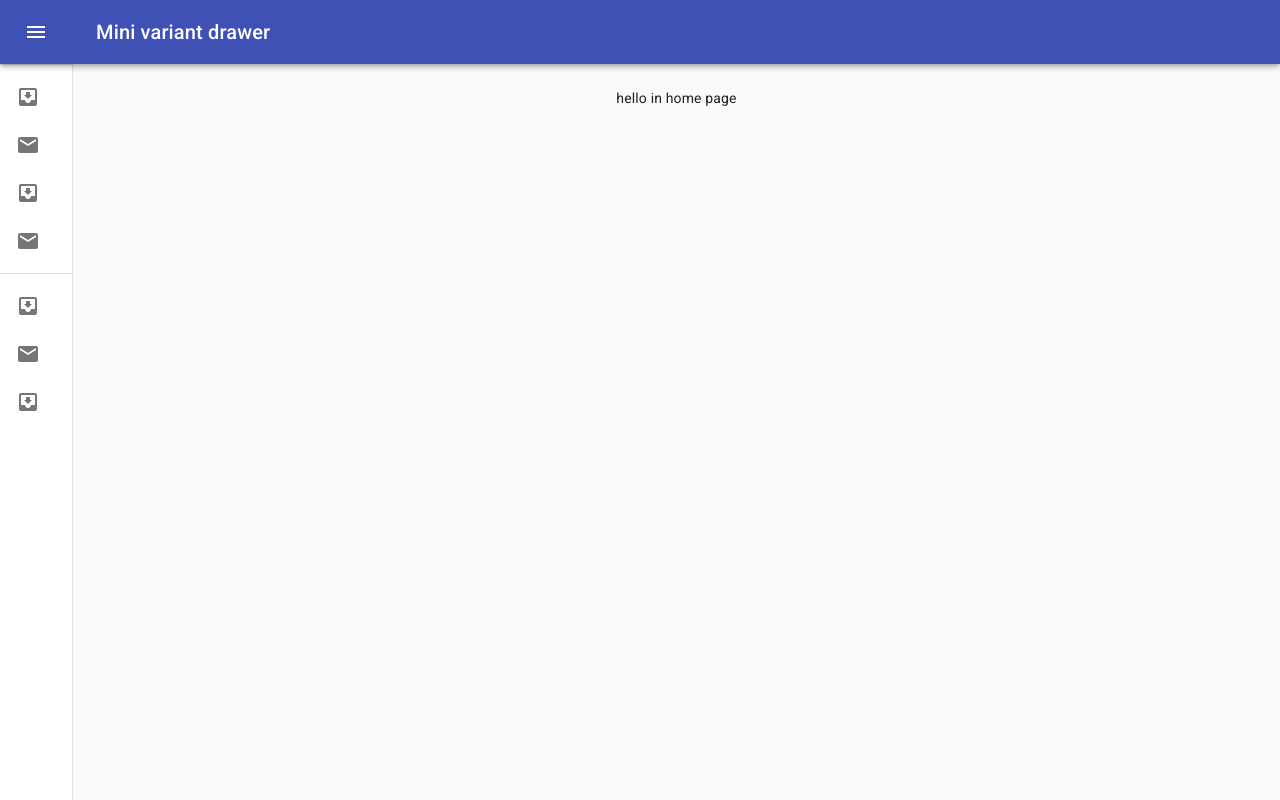
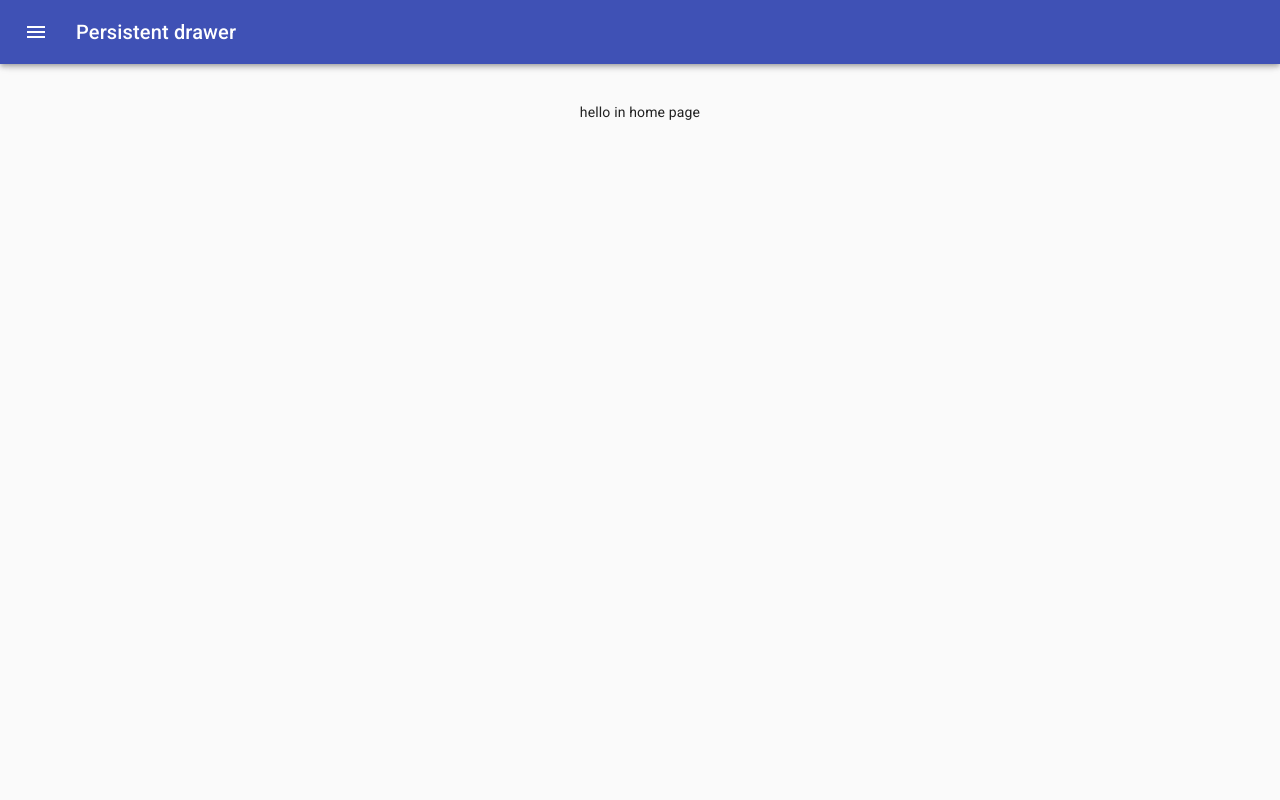
Before and after one commit to shubhamAyodhyavasi/sky9, a React (Create React App) app: page / in a window 1280 px wide. Built offline with nearby package versions, Linux system fonts and the light colour scheme; what redux-state-sync would draw is missing.

Commit message:
remove files

```diff
--- a/src/view/element/Layout/Layout.js
+++ b/src/view/element/Layout/Layout.js
@@ -2,10 +2,10 @@ import React from 'react';
 import clsx from 'clsx';
 import { makeStyles, useTheme } from '@material-ui/core/styles';
 import Drawer from '@material-ui/core/Drawer';
+import CssBaseline from '@material-ui/core/CssBaseline';
 import AppBar from '@material-ui/core/AppBar';
 import Toolbar from '@material-ui/core/Toolbar';
 import List from '@material-ui/core/List';
-import CssBaseline from '@material-ui/core/CssBaseline';
 import Typography from '@material-ui/core/Typography';
 import Divider from '@material-ui/core/Divider';
 import IconButton from '@material-ui/core/IconButton';
@@ -25,22 +25,21 @@ const useStyles = makeStyles((theme) => ({
     display: 'flex',
   },
   appBar: {
-    zIndex: theme.zIndex.drawer + 1,
-    transition: theme.transitions.create(['width', 'margin'], {
+    transition: theme.transitions.create(['margin', 'width'], {
       easing: theme.transitions.easing.sharp,
       duration: theme.transitions.duration.leavingScreen,
     }),
   },
   appBarShift: {
+    width: `calc(100% - ${drawerWidth}px)`,
     marginLeft: drawerWidth,
-    width: `calc(100% - ${drawerWidth}px)`,
-    transition: theme.transitions.create(['width', 'margin'], {
-      easing: theme.transitions.easing.sharp,
+    transition: theme.transitions.create(['margin', 'width'], {
+      easing: theme.transitions.easing.easeOut,
       duration: theme.transitions.duration.enteringScreen,
     }),
   },
   menuButton: {
-    marginRight: 36,
+    marginRight: theme.spacing(2),
   },
   hide: {
     display: 'none',
@@ -48,38 +47,33 @@ const useStyles = makeStyles((theme) => ({
   drawer: {
     width: drawerWidth,
     flexShrink: 0,
-    whiteSpace: 'nowrap',
   },
-  drawerOpen: {
+  drawerPaper: {
     width: drawerWidth,
-    transition: theme.transitions.create('width', {
-      easing: theme.transitions.easing.sharp,
-      duration: theme.transitions.duration.enteringScreen,
-    }),
   },
-  drawerClose: {
-    transition: theme.transitions.create('width', {
-      easing: theme.transitions.easing.sharp,
-      duration: theme.transitions.duration.leavingScreen,
-    }),
-    overflowX: 'hidden',
-    width: theme.spacing(7) + 1,
-    [theme.breakpoints.up('sm')]: {
-      width: theme.spacing(9) + 1,
-    },
-  },
-  toolbar: {
+  drawerHeader: {
     display: 'flex',
     alignItems: 'center',
-    justifyContent: 'flex-end',
     padding: theme.spacing(0, 1),
     // necessary for content to be below app bar
     ...theme.mixins.toolbar,
+    justifyContent: 'flex-end',
   },
   content: {
     flexGrow: 1,
     padding: theme.spacing(3),
-    marginTop:50
+    transition: theme.transitions.create('margin', {
+      easing: theme.transitions.easing.sharp,
+      duration: theme.transitions.duration.leavingScreen,
+    }),
+    marginLeft: -drawerWidth,
+  },
+  contentShift: {
+    transition: theme.transitions.create('margin', {
+      easing: theme.transitions.easing.easeOut,
+      duration: theme.transitions.duration.enteringScreen,
+    }),
+    marginLeft: 0,
   },
 }));
 
@@ -111,33 +105,27 @@ export default function Layout({children}) {
             aria-label="open drawer"
             onClick={handleDrawerOpen}
             edge="start"
-            className={clsx(classes.menuButton, {
-              [classes.hide]: open,
-            })}
+            className={clsx(classes.menuButton, open && classes.hide)}
           >
             <MenuIcon />
           </IconButton>
           <Typography variant="h6" noWrap>
-            Mini variant drawer
+            Persistent drawer
           </Typography>
         </Toolbar>
       </AppBar>
       <Drawer
-        variant="permanent"
-        className={clsx(classes.drawer, {
-          [classes.drawerOpen]: open,
-          [classes.drawerClose]: !open,
-        })}
+        className={classes.drawer}
+        variant="persistent"
+        anchor="left"
+        open={open}
         classes={{
-          paper: clsx({
-            [classes.drawerOpen]: open,
-            [classes.drawerClose]: !open,
-          }),
+          paper: classes.drawerPaper,
         }}
       >
-        <div className={classes.toolbar}>
+        <div className={classes.drawerHeader}>
           <IconButton onClick={handleDrawerClose}>
-            {theme.direction === 'rtl' ? <ChevronRightIcon /> : <ChevronLeftIcon />}
+            {theme.direction === 'ltr' ? <ChevronLeftIcon /> : <ChevronRightIcon />}
           </IconButton>
         </div>
         <Divider />
@@ -149,18 +137,15 @@ export default function Layout({children}) {
             </ListItem>
           ))}
         </List>
-        <Divider />
-        <List>
-          {['All mail', 'Trash', 'Spam'].map((text, index) => (
-            <ListItem button key={text}>
-              <ListItemIcon>{index % 2 === 0 ? <InboxIcon /> : <MailIcon />}</ListItemIcon>
-              <ListItemText primary={text} />
-            </ListItem>
-          ))}
-        </List>
+
       </Drawer>
-      <main className={classes.content}>
-       {children}
+      <main
+        className={clsx(classes.content, {
+          [classes.contentShift]: open,
+        })}
+      >
+        <div className={classes.drawerHeader} />
+        {children}
       </main>
     </div>
   );
--- a/src/view/element/Menu/index.js
+++ /dev/null
@@ -1 +0,0 @@
-export {default} from './Menu'
```
Also changed, not shown: src/view/element/Menu/Menu.js (deleted, +0 -61 lines).
